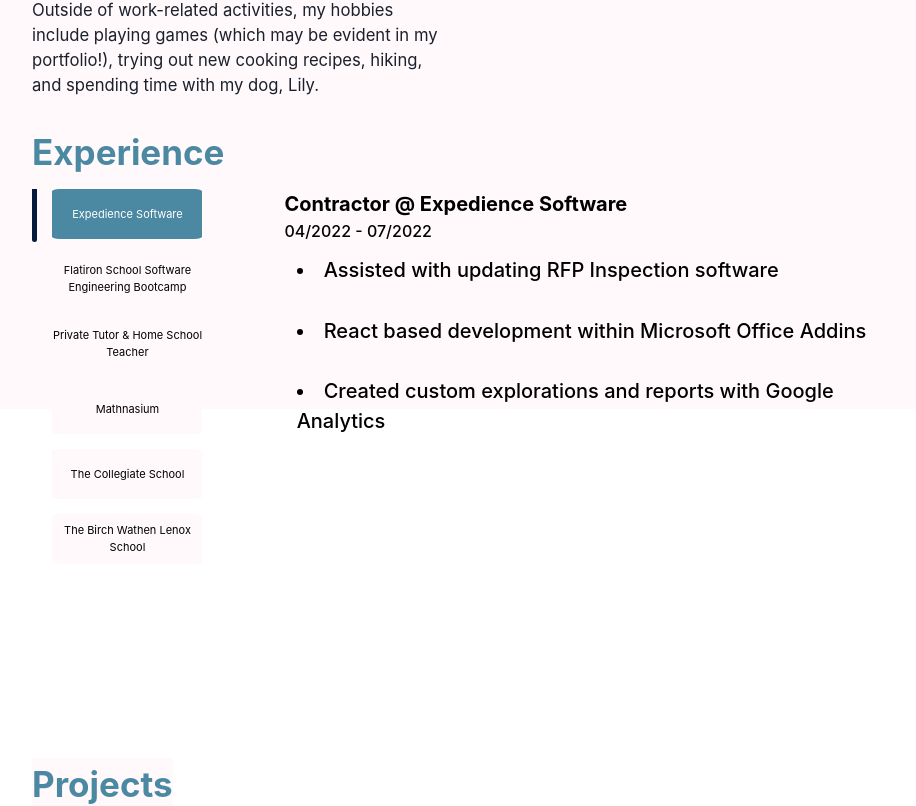
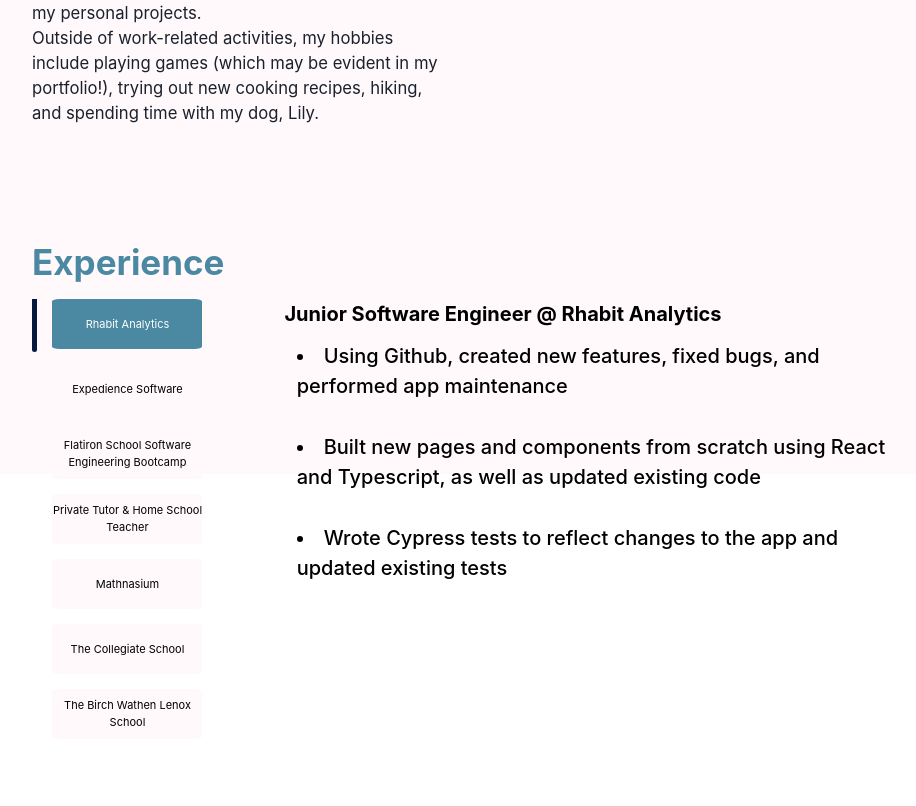
Before and after one commit to dylantoporek/portfolio-project, a React (Create React App) app: page / in a window 1280 px wide. Shown: the part 1331-2137 px from the top of the page, without its empty margins (96-1012 px from the left). Built offline with nearby package versions, Linux system fonts and the light colour scheme.

Commit message:
rhabit added to experience

```diff
--- a/src/components/Home/Home.js
+++ b/src/components/Home/Home.js
@@ -15,86 +15,86 @@
 
 
 function Home({}){
-    const navigate = useNavigate()
-    const [featuredProjects, setFeaturedProjects] = useState([
-        {
-             title: 'Breath of the Wild Cooking App',
-             image: botw,
-             description: 'A cooking mini-game simulating an online shop with a cart and checkout. Buy ingredients and cook them!',
-             link: 'https://obscure-scrubland-39099.herokuapp.com/',
-             frontend: 'https://github.com/dylantoporek/botw-recipe-app',
-             backend: 'https://github.com/dylantoporek/botw-recipe-app-backend',
-             stage: 'Development',
-         },
-         {
-             title: 'Nintendo Land',
-             image: nintendo,
-             description: 'A board game where you race to the finish against three computer opponents.',
-             link: 'https://frozen-eyrie-81829.herokuapp.com/',
-             frontend: 'https://github.com/dylantoporek/Nintendo-Land',
-             backend: 'https://github.com/dylantoporek/Board-Game-Backend',
-             stage: 'Development',
-         },
-         {
-            title: 'Endurance Lactate Analyzer',
-            image: lactate,
-            description: 'A conceptual fitness app for althetes to track and measure their blood lactate levels while training.',
-            link: 'https://serene-spire-65012.herokuapp.com/',
-            frontend: 'https://github.com/jonathonmcclen/endurance-lactate-analyzer-client',
-            backend: 'https://github.com/jonathonmcclen/endurance-lactate-analyzer-API',
-            stage: 'Development',
-        },
-        {
-            title: 'Pokemon Minigame App',
-            image: poke,
-            description: 'A collection of Pokemon themed mini-games. Race on the track or battle in the arena!',
-            link: 'https://tranquil-scrubland-82540.herokuapp.com/',
-            frontend: 'https://github.com/dylantoporek/pokemon-mini-game-project',
-            backend: 'https://github.com/dylantoporek/pokemon-minigame-backend',
-            stage: 'Development',
-        },
-    ])
+    // const navigate = useNavigate()
+    // const [featuredProjects, setFeaturedProjects] = useState([
+    //     {
+    //          title: 'Breath of the Wild Cooking App',
+    //          image: botw,
+    //          description: 'A cooking mini-game simulating an online shop with a cart and checkout. Buy ingredients and cook them!',
+    //          link: 'https://obscure-scrubland-39099.herokuapp.com/',
+    //          frontend: 'https://github.com/dylantoporek/botw-recipe-app',
+    //          backend: 'https://github.com/dylantoporek/botw-recipe-app-backend',
+    //          stage: 'Development',
+    //      },
+    //      {
+    //          title: 'Nintendo Land',
+    //          image: nintendo,
+    //          description: 'A board game where you race to the finish against three computer opponents.',
+    //          link: 'https://frozen-eyrie-81829.herokuapp.com/',
+    //          frontend: 'https://github.com/dylantoporek/Nintendo-Land',
+    //          backend: 'https://github.com/dylantoporek/Board-Game-Backend',
+    //          stage: 'Development',
+    //      },
+    //      {
+    //         title: 'Endurance Lactate Analyzer',
+    //         image: lactate,
+    //         description: 'A conceptual fitness app for althetes to track and measure their blood lactate levels while training.',
+    //         link: 'https://serene-spire-65012.herokuapp.com/',
+    //         frontend: 'https://github.com/jonathonmcclen/endurance-lactate-analyzer-client',
+    //         backend: 'https://github.com/jonathonmcclen/endurance-lactate-analyzer-API',
+    //         stage: 'Development',
+    //     },
+    //     {
+    //         title: 'Pokemon Minigame App',
+    //         image: poke,
+    //         description: 'A collection of Pokemon themed mini-games. Race on the track or battle in the arena!',
+    //         link: 'https://tranquil-scrubland-82540.herokuapp.com/',
+    //         frontend: 'https://github.com/dylantoporek/pokemon-mini-game-project',
+    //         backend: 'https://github.com/dylantoporek/pokemon-minigame-backend',
+    //         stage: 'Development',
+    //     },
+    // ])
 
-    const [featuredBlogs, setfestureedBlogs] = useState([
-        {
-            title: 'Using Promise Objects to Control Data Flow',
-            image: pO,
-            link: 'https://medium.com/@dylantoporek/using-promise-objects-to-control-data-flow-cc5ecdd0a42b',
-        }
-    ])
+    // const [featuredBlogs, setfestureedBlogs] = useState([
+    //     {
+    //         title: 'Using Promise Objects to Control Data Flow',
+    //         image: pO,
+    //         link: 'https://medium.com/@dylantoporek/using-promise-objects-to-control-data-flow-cc5ecdd0a42b',
+    //     }
+    // ])
 
     // useEffect(()=>{
     //     changePage(window.location.href)
     // }, [])
 
-    const featuredProjectDisplay = featuredProjects.map((project)=>{
-        return (
-            <div id='home-featured-project-item' key={project.title}>
-                <h4 id='home-project-title'>{project.title}</h4>
-                <img id='featured-projects-image' src={project.image}/>
-                <div id='project-links-container'>
-                    <a className="home-project-link" href={project.link}>Demo</a>
-                    <p className="home-project-link">|</p>
-                    <a className="home-project-link" href={project.frontend}>Frontend Repo</a>
-                    <p className="home-project-link">|</p>
-                    <a className="home-project-link" href={project.backend}>Backend Repo</a>
-                </div>
-                <div>
-                    Stage: {project.stage}
-                </div>
-            </div>
-        )
-    })
+    // const featuredProjectDisplay = featuredProjects.map((project)=>{
+    //     return (
+    //         <div id='home-featured-project-item' key={project.title}>
+    //             <h4 id='home-project-title'>{project.title}</h4>
+    //             <img id='featured-projects-image' src={project.image}/>
+    //             <div id='project-links-container'>
+    //                 <a className="home-project-link" href={project.link}>Demo</a>
+    //                 <p className="home-project-link">|</p>
+    //                 <a className="home-project-link" href={project.frontend}>Frontend Repo</a>
+    //                 <p className="home-project-link">|</p>
+    //                 <a className="home-project-link" href={project.backend}>Backend Repo</a>
+    //             </div>
+    //             <div>
+    //                 Stage: {project.stage}
+    //             </div>
+    //         </div>
+    //     )
+    // })
 
-    const featuedBlogDisplay = featuredBlogs.map((blog)=>{
-        return (
-            <div id='home-featured-blog-item' key={blog.title}>
-                <h4>{blog.title}</h4>
-                <img id='featued projects-image'/>
-                <a className='home-project-link' href={blog.link}>click here to read</a>
-            </div>
-        )
-    })
+    // const featuedBlogDisplay = featuredBlogs.map((blog)=>{
+    //     return (
+    //         <div id='home-featured-blog-item' key={blog.title}>
+    //             <h4>{blog.title}</h4>
+    //             <img id='featued projects-image'/>
+    //             <a className='home-project-link' href={blog.link}>click here to read</a>
+    //         </div>
+    //     )
+    // })
 
     return (
 
--- a/src/components/InteractiveResume/InteracticeResume.js
+++ b/src/components/InteractiveResume/InteracticeResume.js
@@ -3,9 +3,20 @@
 import './index.scss'
 
 function InteractiveResume(){
-    const [showExperienceDetails, setShowExperienceDetails] = useState('Expedience Software')
-    const [isShown, setIsShown] = useState('Expedience Software');
+    const [showExperienceDetails, setShowExperienceDetails] = useState('Rhabit Analytics')
+    const [isShown, setIsShown] = useState('Rhabit Analytics');
     const experienceDetails = [
+        {
+            company: 'Rhabit Analytics',
+            jobTitle: 'Junior Software Engineer',
+            details: [
+                'Using Github, created new features, fixed bugs, and performed app maintenance',
+                'Built new pages and components from scratch using React and Typescript, as well as updated existing code',
+                'Wrote Cypress tests to reflect changes to the app and updated existing tests',
+                'Implemented screen reader friendly code to allow for a better experience for visually impaired users',
+                'Developed a Slackbot to send demo links either through slack or text message'
+            ]
+        },
         {
             company: 'Expedience Software',
             jobTitle: 'Contractor',
@@ -159,7 +170,7 @@
         style={{
         position: 'absolute',
         width: '5px',
-        height: '70%',
+        height: '75%',
         borderRadius: '10px',
         transition: "all .5s ease",
         WebkitTransition: "all .5s ease",
@@ -168,12 +179,13 @@
         <div className="scroll-section" style={{
             backgroundColor:'#061A40',
             top:
-            showExperienceDetails === 'Expedience Software' ? -4 : null ||
-            showExperienceDetails === 'Flatiron School Software Engineering Bootcamp' ? 61 : null ||
-            showExperienceDetails === 'Private Tutor & Home School Teacher' ? 126 : null ||
-            showExperienceDetails === 'Mathnasium' ? 191 : null ||
-            showExperienceDetails === 'The Collegiate School' ? 256 : null ||
-            showExperienceDetails === 'The Birch Wathen Lenox School' ? 321 : null
+            showExperienceDetails === 'Rhabit Analytics' ? -4 : null ||
+            showExperienceDetails === 'Expedience Software' ? 61 : null ||
+            showExperienceDetails === 'Flatiron School Software Engineering Bootcamp' ? 126 : null ||
+            showExperienceDetails === 'Private Tutor & Home School Teacher' ? 191 : null ||
+            showExperienceDetails === 'Mathnasium' ? 256 : null ||
+            showExperienceDetails === 'The Collegiate School' ? 321 : null ||
+            showExperienceDetails === 'The Birch Wathen Lenox School' ? 386 : null
         }}></div>
     </div>
 
@@ -184,7 +196,7 @@
                 <div id='work-container'>
                     {animatedDisplay}
 
-                    <div id='home-experience-buttons-container'>
+                    <div id='experience-buttons-container'>
                         {workButtonsDisplay}
                     </div>
 
--- a/src/components/InteractiveResume/index.scss
+++ b/src/components/InteractiveResume/index.scss
@@ -6,15 +6,15 @@
   align-self: center;
   word-wrap: normal;
   width: 100%;
-  top: 50%;
   display: flex;
   flex-direction: column;
   justify-items: center;
   align-items: center;
   font-size: 20px;
+  background-color: '#FFF9FB';
 }
   #resume-container{
-    position: static;
+    position: relative;
     align-self: center;
     font-weight: bold;
     display: flex;
@@ -23,7 +23,7 @@
     width: 100%;
     border-radius: 4%;
     overflow: hidden;
-    top: 12%;
+    top: 15%;
     padding: 0%
   }
   #experience-title{
@@ -32,7 +32,7 @@
     top: 0%;
   }
 
-  #home-experience-buttons-container{
+  #experience-buttons-container{
     position: relative;
     display: flex;
     flex-direction: column;
--- a/src/components/ProjectItem/index.scss
+++ b/src/components/ProjectItem/index.scss
@@ -13,6 +13,7 @@
   align-items: center;
   font-size: 20px;
   overflow: hidden;
+  background-color: '#FFF9FB';
 }
 
 #portfolio-container{
```
